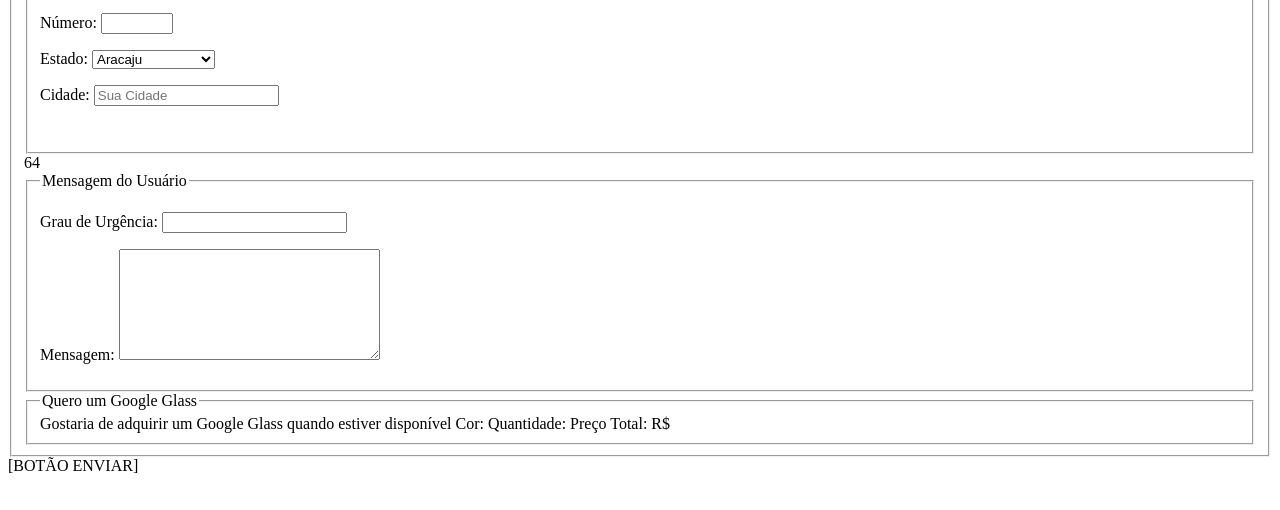
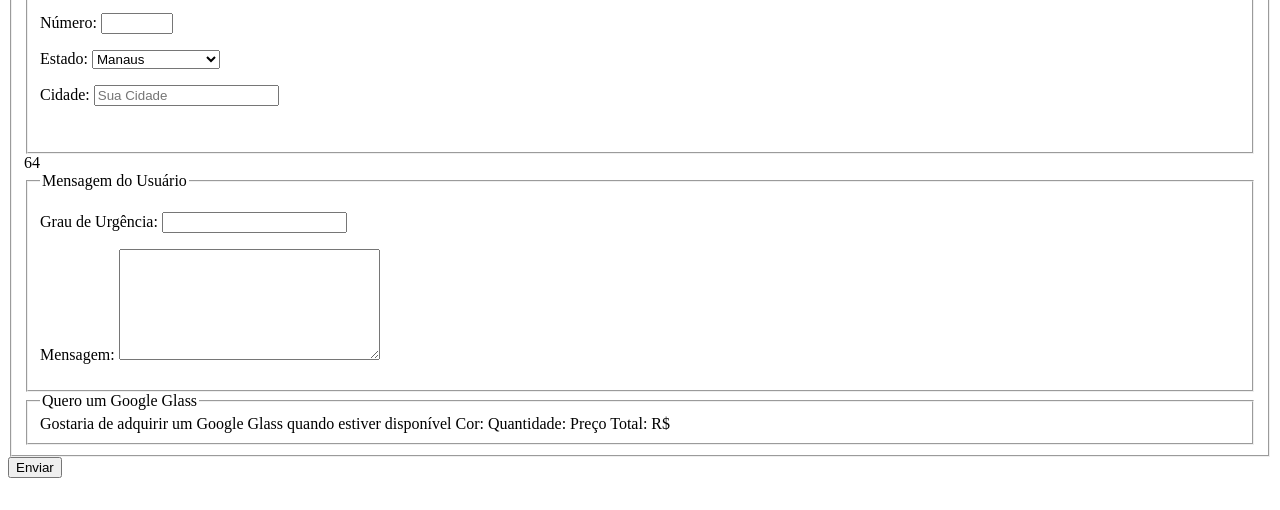
Before and after one commit to devmarcelomacedo/form, a plain HTML site: page index.html in a window 1280 px wide. Shown: the part 287-797 px from the top of the page. Drawn offline with Linux system fonts and the light colour scheme.

Commit message:
acrescentei regiões e o botão enviar

```diff
--- a/index.html
+++ b/index.html
@@ -6,10 +6,10 @@
     <meta name="viewport" content="width=device-width, initial-scale=1.0">
     <title>Formulário</title>
     <link rel="stylesheet" href="style.css">
-    <style>
 
 
-    </style>
+
+
 </head>
 <body>
     <form action="">
@@ -44,6 +44,16 @@
                       <label for="cEst">Estado:</label>
 
                      <select name="tEst" id="cEst">
+                        <optgroup label="Região Norte">
+                          <option value="AM">Manaus</option>
+                          <option value="AC">Rio Branco</option>
+                          <option value="RO">Porto Velho</option>
+                          <option value="RR">Boa Vista</option>
+                          <option value="AP">Amapá</option>
+                          <option value="PA">Belém</option>
+                          <option value="TO">Palmas</option>
+                        </optgroup>
+
                         <optgroup label="Região Nordeste">
                             <option value="SE"> Aracaju</option>
                             <option value="AL"> Maceió</option>
@@ -55,10 +65,24 @@
                             <option value="PI"> Teresina</option>
                             <option value="MA"> São Luis</option>
                         </optgroup>
+
+                        <optgroup label="Região Centro-Oeste">
+                            <option value="MT">Cuibá</option>
+                            <option value="GO">Goiania</option>
+                            <option value="MS">Campo Grande</option>
+                        </optgroup>
+
                         <optgroup label="Região Sudeste">
+                            <option value="ES">Vitória</option>
                             <option value="RJ"> Rio de Janeiro</option>
-                            <option value="sP"> São Paulo</option>
                             <option value="BH">  Minas Gerais</option>
+                            <option value="SP"> São Paulo</option>
+                        </optgroup>
+
+                        <optgroup label="Região Sul">
+                            <option value="PR"> Curitiba</option>
+                            <option value="SC">Florianópolis</option>
+                            <option value="RS">Porto Alegre</option>
                         </optgroup>
                      </select>
                     </p>
@@ -80,7 +104,7 @@
                 Preço Total: R$
             </fieldset>
         </fieldset>
-        [BOTÃO ENVIAR]
+        <input type="submit" value="Enviar">
     </form>
 </body>
 </html>
```
